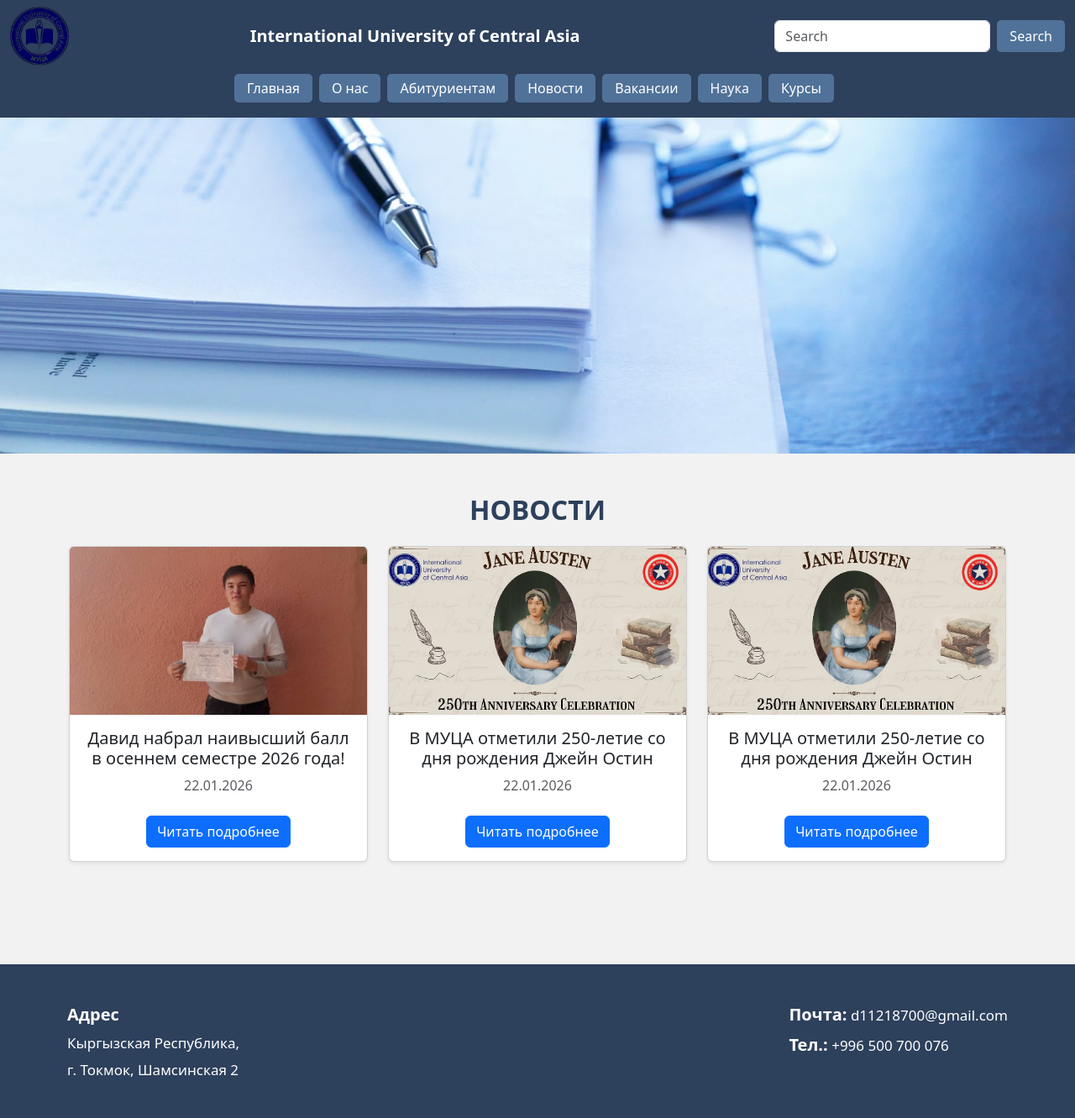
After one commit to David-99-it/-, a Django app: page /news/ in a window 1280 px wide. The commit adds this page. Shown: the whole page at 84% size. Run offline with Django 5.2, Linux system fonts and the light colour scheme; data comes from the database, SQL or seed files in the repository.

Commit message:
Добавил страницу с новостями

```diff
--- a/main/templates/main/home.html
+++ b/main/templates/main/home.html
@@ -4,14 +4,13 @@
 {% block title %}Главная{% endblock %}
 
 {% block content %}
-<link rel="stylesheet" href="{% static 'css/style.css' %}">
 <div class="back">
 <div class="hero-image">
     <div class="overlay">
         <div class="hero-text">
             <h1 class="h1_1">Добро пожаловать на сайт МУЦА</h1>
             <p>International University of Central Asia</p>
-    <button class="statement">Подать заявление</button>
+    <button class="statement" onclick="location.href='{% url 'apply' %}'">Подать заявление</button>
         </div>
     </div>
 </div>
--- a/main/templates/main/layout.html
+++ b/main/templates/main/layout.html
@@ -6,7 +6,7 @@
     <meta charset="UTF-8">
     <meta name="viewport" content="width=device-width, initial-scale=1.0">
     <title>МУЦА</title>
-
+    <link rel="stylesheet" href="{% static 'css/style.css' %}">
     <link href="https://cdn.jsdelivr.net/npm/bootstrap@5.3.3/dist/css/bootstrap.min.css" rel="stylesheet"
         integrity="sha384-QWTKZyjpPEjISv5WaRU9OFeRpok6YctnYmDr5pNlyT2bRjXh0JMhjY6hW+ALEwIH" crossorigin="anonymous">
         <link href="https://cdn.jsdelivr.net/npm/bootstrap-icons@1.11.1/font/bootstrap-icons.css" rel="stylesheet">
@@ -118,13 +118,13 @@ body {
 
 <nav class="navbar" id="navbar1">
   <form class="container-fluid d-flex justify-content-center">
-    <button class="btn me-2" type="button">Главная</button>
-    <button class="btn me-2" type="button">О нас</button>
-    <button class="btn me-2" type="button">Абитуриентам</button>
-    <button class="btn me-2" type="button">Новости</button>
-    <button class="btn me-2" type="button">Вакансии</button>
-    <button class="btn me-2" type="button">Наука</button>
-    <button class="btn me-2" type="button">Курсы</button>
+  <button class="btn me-2" type="button" onclick="location.href='{% url 'home' %}'">Главная</button>
+<button class="btn me-2" type="button" onclick="location.href='{% url 'about' %}'">О нас</button>
+<button class="btn me-2" type="button" onclick="location.href='{% url 'apply' %}'">Абитуриентам</button>
+<button class="btn me-2" type="button" onclick="location.href='{% url 'news_list' %}'">Новости</button>
+<button class="btn me-2" type="button" onclick="location.href='{% url 'jobs' %}'">Вакансии</button>
+<button class="btn me-2" type="button" onclick="location.href='{% url 'science' %}'">Наука</button>
+<button class="btn me-2" type="button" onclick="location.href='{% url 'courses' %}'">Курсы</button>
   </form>
 </nav>
 
--- /dev/null
+++ b/main/templates/main/news.html
@@ -0,0 +1,41 @@
+{% extends 'main/layout.html' %}
+{% load static %}
+
+{% block title %}Новости{% endblock %}
+
+{% block content %}
+<div class="back">
+<div class="hero1-image">
+    <div class="overlay">
+        <div class="hero-text">
+        </div>
+    </div>
+</div>
+
+<section class="container my-5">
+  <h2 class="text-center mb-4">НОВОСТИ</h2>
+
+  <div class="row">
+    {% for news in news_list %}
+      <div class="col-md-4 mb-4">
+        <div class="card h-100 shadow-sm">
+          {% if news.image %}
+            <img src="{{ news.image.url }}" class="card-img-top" alt="{{ news.title }}">
+        {% endif %}
+          <div class="card-body text-center">
+            <h5 class="card-title">{{ news.title }}</h5>
+            <p class="text-muted">{{ news.created_at|date:"d.m.Y" }}</p>
+
+            <a href="{% url 'news_detail' news.pk %}" class="btn btn-primary mt-2">
+              Читать подробнее
+            </a>
+          </div>
+        </div>
+      </div>
+    {% empty %}
+      <p class="text-center">Новостей пока нет</p>
+    {% endfor %}
+  </div>
+</section>
+
+{% endblock %}
--- a/main/urls.py
+++ b/main/urls.py
@@ -1,6 +1,12 @@
 from django.urls import path
-from .views import home
+from . import views
 
 urlpatterns = [
-    path('', home, name='home'),
+    path('', views.home, name='home'),
+    path('apply/', views.apply, name='apply'),
+    path('about/', views.about, name='about'),
+    path('news/', views.news_list, name='news_list'),
+    path('jobs/', views.jobs, name='jobs'),
+    path('science/', views.science, name='science'),
+    path('courses/', views.courses, name='courses'),
 ]
--- a/main/views.py
+++ b/main/views.py
@@ -6,3 +6,23 @@ def home(request):
     return render(request, 'main/home.html', {
         'last_news': last_news
     })
+def about(request):
+    return render(request, 'main/about.html')
+
+def apply(request):
+    return render(request, 'main/apply.html')
+
+def news_list(request):
+    news_list = News.objects.filter(is_active=True).order_by('-created_at')
+    return render(request, 'main/news.html', {
+        'news_list': news_list
+    })
+
+def jobs(request):
+    return render(request, 'main/jobs.html')
+
+def science(request):
+    return render(request, 'main/science.html')
+
+def courses(request):
+    return render(request, 'main/courses.html')
--- a/static/css/style.css
+++ b/static/css/style.css
@@ -3,6 +3,20 @@
     width: 100%;
     height: 50vh;                     /* занимает половину экрана */
     background-image: url('../img/Студенты2.jpg'); /* путь к картинке */
+    background-size: cover;           /* картинка растягивается */
+    background-position: center;
+    background-repeat: no-repeat;
+    background-attachment: fixed;     /* параллакс */
+    position: relative;
+    overflow: hidden;
+    border-radius: 0;                 /* без скругления, можно оставить */
+    box-shadow: none;                 /* без тени */
+}
+/* Hero секция прямо под navbar */
+.hero1-image {
+    width: 100%;
+    height: 50vh;                     /* занимает половину экрана */
+    background-image: url('../img/Новости1.jpg'); /* путь к картинке */
     background-size: cover;           /* картинка растягивается */
     background-position: center;
     background-repeat: no-repeat;
@@ -237,6 +251,7 @@ button.statement:active {
     animation-delay: 1s;
 }
 
+
 /* Адаптивность */
 @media (max-width: 992px) {
     .hero-image { height: 45vh; }
```
Also changed, not shown: main/templates/main/apply.html (added, +13 -0 lines), static/img/Новости.webp (added), static/img/Новости1.jpg (added).
